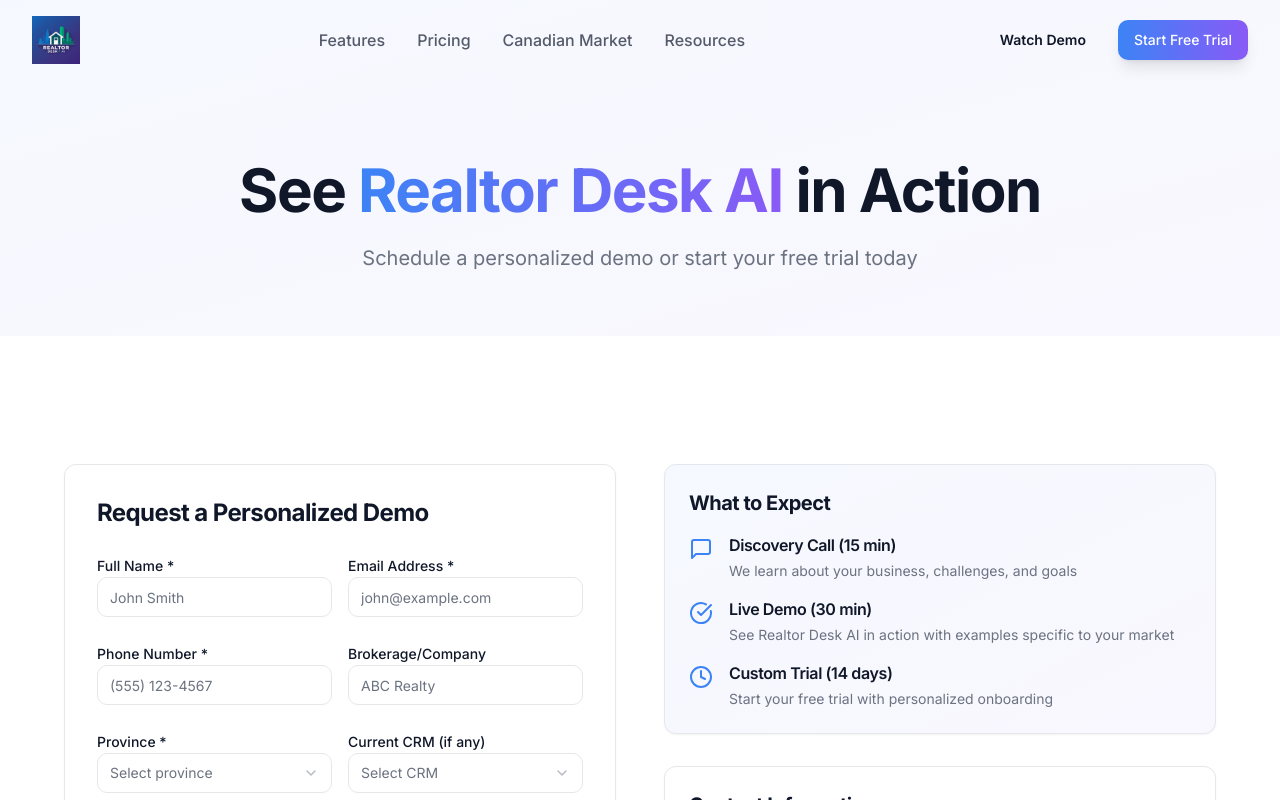
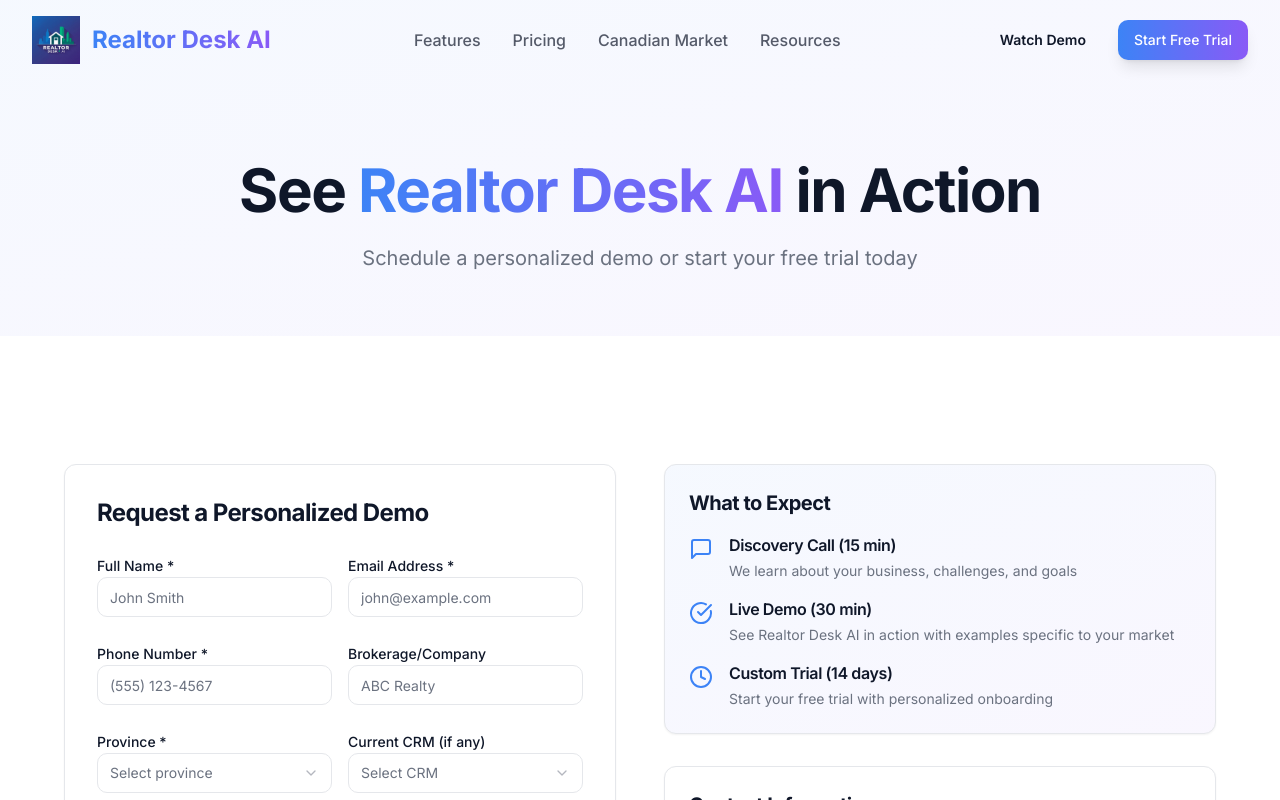
Before and after one commit to Tilak1612/realtor-desk-ai, a React (Vite) app: page /demo in a window 1280 px wide. Shown: the top 800 px of the page. Built offline with nearby package versions, Linux system fonts and the light colour scheme; the HTML template or start-up script is replaced by a standard one.

Commit message:
Add website name to header

```diff
--- a/src/components/Navbar.tsx
+++ b/src/components/Navbar.tsx
@@ -35,12 +35,15 @@ const Navbar = () => {
       <div className="container-custom">
         <div className="flex items-center justify-between h-16 md:h-20">
           {/* Logo */}
-          <Link to="/" className="flex items-center group">
+          <Link to="/" className="flex items-center gap-3 group">
             <img
               src={logo}
               alt="Realtor Desk AI"
               className="h-10 md:h-12 w-auto group-hover:scale-105 transition-transform"
             />
+            <span className="text-xl md:text-2xl font-bold gradient-text">
+              Realtor Desk AI
+            </span>
           </Link>
 
           {/* Desktop Navigation */}
```
